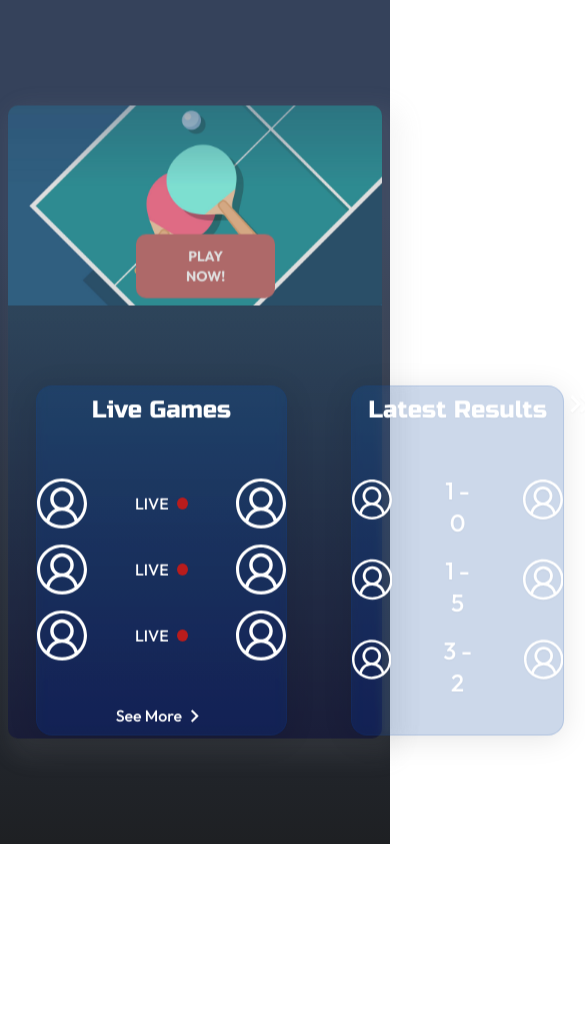
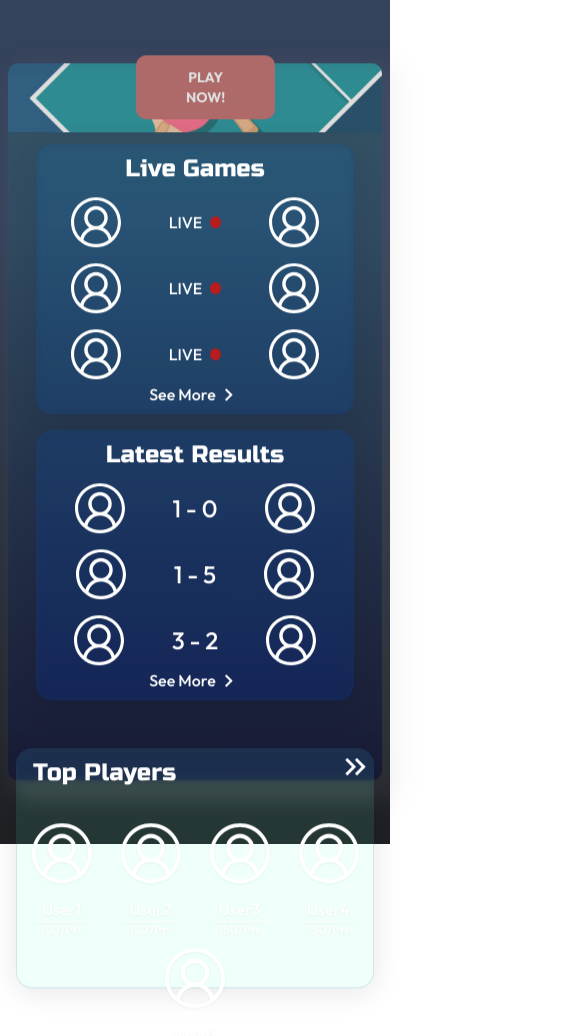
Before and after one commit to mmounib/ping-pong-game_front-end, a React (Vite) app: page / in a window 390 px wide. Shown: the top 1036 px of the page, 585 px wide, since content can reach past the window. Before the commit the page ends 844 px from the top, so only its background shows below. Built offline with nearby package versions, Linux system fonts and the light colour scheme.

Commit message:
fixing responsiveness

```diff
--- a/src/components/HomePage/Container.tsx
+++ b/src/components/HomePage/Container.tsx
@@ -1,18 +1,121 @@
-import React from 'react'
+
+import { MdKeyboardDoubleArrowRight as RightArrowIcon, MdKeyboardArrowRight as SingleArrow  } from 'react-icons/md'
+import { VscAccount as AccountIcon } from 'react-icons/vsc'
 
 
 export const Live = () => {
   return (
-    <div>
-
-    </div>
+    <div className=' min-h-[350px] max-md:min-h-[270px] back rounded-[10px] flex-1 mr-16 flex flex-col justify-between shadow-md max-md:mr-0 '>
+          <h1 className="text-2xl p-2">Live Games</h1>
+          <div className=" flex gap-4 flex-col justify-center">
+            <div className="flex mx-auto">
+              <AccountIcon size={50}/>
+              <div className=" mx-12 flex items-center gap-2 cursor-pointer">
+                <span className=''>LIVE</span>
+                <span className='w-[11px] h-[12px] rounded-[50%] bg-red-700'></span>
+              </div>
+              <AccountIcon size={50}/>
+            </div>
+            <div className="flex mx-auto">
+              <AccountIcon size={50}/>
+              <div className=" mx-12 flex items-center gap-2 cursor-pointer">
+                <span className=''>LIVE</span>
+                <span className='w-[11px] h-[12px] rounded-[50%] bg-red-700'></span>
+              </div>
+              <AccountIcon size={50}/>
+            </div>
+            <div className="flex mx-auto">
+              <AccountIcon size={50}/>
+              <div className=" mx-12 flex items-center gap-2 cursor-pointer">
+                <span className=''>LIVE</span>
+                <span className='w-[11px] h-[12px] rounded-[50%] bg-red-700'></span>
+              </div>
+              <AccountIcon size={50}/>
+            </div>
+          </div>
+          <div className="flex justify-center cursor-pointer hover:animate-bounce">
+            <span className='pb-[7px]'>See More</span>
+            <SingleArrow size={25}/>
+          </div>
+        </div>
   )
 }
 
 export const Results = () => {
     return (
-      <div>
-
-      </div>
+        <div className=' mt-4 relative back min-h-[350px] max-md:min-h-[270px] rounded-[10px] flex-1 shadow-md flex flex-col justify-between'>
+          <h1 className="text-2xl p-2">Latest Results</h1>
+          <div className="flex gap-4 flex-col justify-center">
+            <div className="flex mx-auto">
+              <AccountIcon size={50}/>
+              <div className=" mx-12 flex items-center gap-2">
+               <span className='text-2xl'>1 - 0</span>
+              </div>
+              <AccountIcon size={50}/>
+            </div>
+            <div className="flex mx-auto">
+              <AccountIcon size={50}/>
+              <div className=" mx-12 flex items-center gap-2">
+               <span className='text-2xl'>1 - 5</span>
+              </div>
+              <AccountIcon size={50}/>
+            </div>
+            <div className="flex mx-auto">
+              <AccountIcon size={50}/>
+              <div className=" mx-12 flex items-center gap-2">
+               <span className='text-2xl'>3 - 2</span>
+              </div>
+              <AccountIcon size={50}/>
+            </div>
+          </div>
+          <div className="flex justify-center cursor-pointer hover:animate-bounce">
+            <span className='pb-[7px]'>See More</span>
+            <SingleArrow size={25}/>
+          </div>
+        </div>
     )
   }
+
+  export const TopPlayers = () => {
+
+    return (
+        <div className="flex flex-col top max-sm:mt-12 max-sm:mx-2 max-md:mx-4 max-md:mb-3">
+          <div className="flex justify-between ">
+            <h1 className='text-white text-2xl mx-4 my-2'>Top Players</h1>
+            <RightArrowIcon size={35} className=' text-white cursor-pointer hover:animate-pulse'/>
+          </div>
+          <div className="flex text-white justify-around mt-4 items-center flex-wrap">
+            <div className="align">
+              <AccountIcon size={80} className='max-sm:w-[75%]'/>
+              <span className="text-center mt-3 max-md:mt-1 text-md">User1</span>
+              <span className=' w-full max-md:w-[55px] h-[1px] bg-white flex'></span>
+              <span className='text-sm max-md:text-xs'>1507Pts</span>
+            </div>
+            <div className="align">
+              <AccountIcon size={80} className='max-sm:w-[75%]'/>
+              <span className="text-center mt-3 max-md:mt-1 text-md">User2</span>
+              <span className=' w-full max-md:w-[55px] h-[1px] bg-white flex'></span>
+              <span className='text-sm max-md:text-xs'>1507Pts</span>
+            </div>
+            <div className="align">
+              <AccountIcon size={80} className='max-sm:w-[75%]'/>
+              <span className="text-center mt-3 max-md:mt-1 text-md">User3</span>
+              <span className=' w-full max-md:w-[55px] h-[1px] bg-white flex'></span>
+              <span className='text-sm max-md:text-xs'>1507Pts</span>
+            </div>
+            <div className="align">
+              <AccountIcon size={80} className='max-sm:w-[75%]'/>
+              <span className="text-center mt-3 max-md:mt-1 text-md">User4</span>
+              <span className=' w-full max-md:w-[55px] h-[1px] bg-white flex'></span>
+              <span className='text-sm max-md:text-xs'>1507Pts</span>
+            </div>
+            <div className="align">
+              <AccountIcon size={80} className='max-sm:w-[75%]'/>
+              <span className="text-center mt-3 max-md:mt-1 text-md">User5</span>
+              <span className=' w-full max-md:w-[55px] h-[1px] bg-white flex'></span>
+              <span className='text-sm max-md:text-xs'>1507Pts</span>
+            </div>
+          </div>
+        </div>
+    )
+  }
--- a/src/components/HomePage/HomePage.tsx
+++ b/src/components/HomePage/HomePage.tsx
@@ -1,14 +1,14 @@
-import React from 'react'
-import img from '../../assets/4312098.jpg'
-import { Live, Results } from './Container'
+// import React from 'react'
+// import img from '../../assets/4312098.jpg'
 
-import { MdKeyboardDoubleArrowRight as RightArrowIcon, MdKeyboardArrowRight as SingleArrow  } from 'react-icons/md'
-import { VscAccount as AccountIcon } from 'react-icons/vsc'
+
+import { Live, Results, TopPlayers } from './Container'
+
 
 const HomePage = () => {
 
   return (
-    <div className=" home flex flex-col bg-secondary-gradient drop-shadow-sm rounded-[10px] w-[80%] mx-auto max-w-[1400px] h-[75vh] max-sm:w-[calc(100vw_-_1rem)] max-md:w-[calc(90vw_-_2rem)]">
+    <div className=" home flex flex-col bg-secondary-gradient drop-shadow-sm rounded-[10px] w-[80%] mx-auto max-w-[1400px] h-[75vh] max-sm:w-[calc(100vw_-_1rem)] max-md:w-[95%] max-md:h-[85vh]">
 
       <div className=" rounded-t-[10px] h-[200px] contrast-75 saturate-75 bg-cover bg-no-repeat bg-center w-full bg-image-bg object-cover">
 
@@ -19,68 +19,11 @@ const HomePage = () => {
 
       </div>
 
-      <div className="  text-white flex text-center w-[85%] mx-auto mt-[5rem]">
-        <div className=' back rounded-[10px] flex-1 bg-custom-bg-icon mr-16 flex flex-col justify-between shadow-md'>
-          <h1 className="text-2xl p-2">Live Games</h1>
-          <div className=" flex gap-4 flex-col justify-center">
-            <div className="flex mx-auto">
-              <AccountIcon size={50}/>
-              <div className=" mx-12 flex items-center gap-2">
-                <span className=''>LIVE</span>
-                <span className='w-[11px] h-[12px] rounded-[50%] bg-red-700'></span>
-              </div>
-              <AccountIcon size={50}/>
-            </div>
-            <div className="flex mx-auto">
-              <AccountIcon size={50}/>
-              <div className=" mx-12 flex items-center gap-2">
-                <span className=''>LIVE</span>
-                <span className='w-[11px] h-[12px] rounded-[50%] bg-red-700'></span>
-              </div>
-              <AccountIcon size={50}/>
-            </div>
-            <div className="flex mx-auto">
-              <AccountIcon size={50}/>
-              <div className=" mx-12 flex items-center gap-2">
-                <span className=''>LIVE</span>
-                <span className='w-[11px] h-[12px] rounded-[50%] bg-red-700'></span>
-              </div>
-              <AccountIcon size={50}/>
-            </div>
-          </div>
-          <div className="flex justify-center cursor-pointer hover:animate-bounce">
-            <span className='pb-[7px]'>See More</span>
-            <SingleArrow size={25}/>
-          </div>
-        </div>
-        <div className=' back rounded-[10px] flex-1 bg-custom-bg-icon shadow-md flex flex-col gap-10'>
-          <h1 className="text-2xl p-2">Latest Results</h1>
-          <div className="flex gap-4 flex-col justify-center">
-            <div className="flex mx-auto">
-              <AccountIcon size={50}/>
-              <div className=" mx-12 flex items-center gap-2">
-               <span className='text-2xl'>1 - 0</span>
-              </div>
-              <AccountIcon size={50}/>
-            </div>
-            <div className="flex mx-auto">
-              <AccountIcon size={50}/>
-              <div className=" mx-12 flex items-center gap-2">
-               <span className='text-2xl'>1 - 5</span>
-              </div>
-              <AccountIcon size={50}/>
-            </div>
-            <div className="flex mx-auto">
-              <AccountIcon size={50}/>
-              <div className=" mx-12 flex items-center gap-2">
-               <span className='text-2xl'>3 - 2</span>
-              </div>
-              <AccountIcon size={50}/>
-            </div>
-          </div>
-          <RightArrowIcon size={35} className='absolute left-[100%]'/>
-        </div>
+      <div className="  text-white flex text-center w-[85%] mx-auto mt-[4rem] max-md:w-[85%] max-md:flex-col max-md:mt-3">
+        <Live />
+        <Results />
       </div>
+      <TopPlayers />
     </div>
   )
 }
--- a/src/components/Navbar/Navbar.tsx
+++ b/src/components/Navbar/Navbar.tsx
@@ -45,7 +45,7 @@ const Navbar = () => {
 
   return (
     <>
-        <div className=' mt-auto py-6 bg-main-gradient p-4 mb-auto shadow-custom-shadow rotate-0 rounded-r-2xl max-sm:hidden max-md:p-2'>
+        <div className=' mt-auto py-6 bg-main-gradient p-4 mb-auto shadow-custom-shadow rotate-0 rounded-r-2xl max-sm:hidden max-md:p-2 max-md:hidden'>
 
             <span className='text-white mb-2 text-lg mx-auto'>Navbar</span>
             <span className=' flex bg-white h-[1px] mt-6'></span>
--- a/src/index.css
+++ b/src/index.css
@@ -74,12 +74,27 @@ h1 {
   -webkit-backdrop-filter: blur(5px);
   border: 1px solid rgba(10, 73, 159, 0.13);
   /* padding-bottom: 7rem; */
-  min-height: 350px;
 }
 .back:hover {
   /* background: linear-gradient(179.94deg, rgba(8, 8, 91, 0.2) -1.39%, rgba(62, 255, 197, 0) 101.2%); */
   background: rgba(98, 252, 206, 0.1);
   transition: all .3s ease-out;
+}
+
+.top {
+  background: rgba(98, 252, 206, 0.1);
+  border-radius: 16px;
+  box-shadow: 0 4px 30px rgba(0, 0, 0, 0.1);
+  backdrop-filter: blur(5px);
+  -webkit-backdrop-filter: blur(5px);
+  border: 1px solid rgba(10, 73, 159, 0.13);
+  /* padding-bottom: 7rem; */
+  min-height: 15rem;
+  margin: 6rem 2.5rem 0;
+}
+
+.align {
+  @apply flex flex-col items-center;
 }
 
 /* .home {
```
